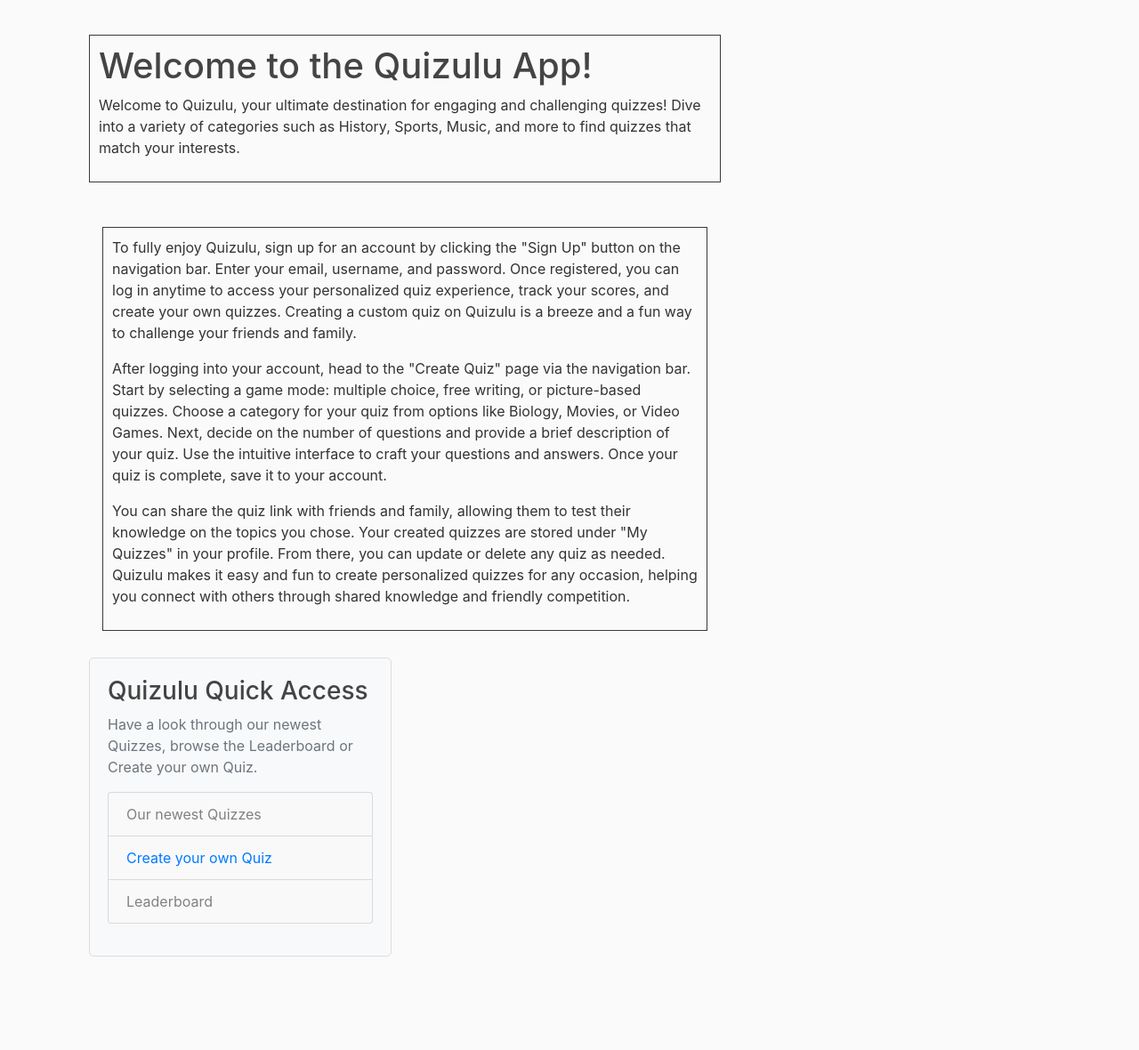
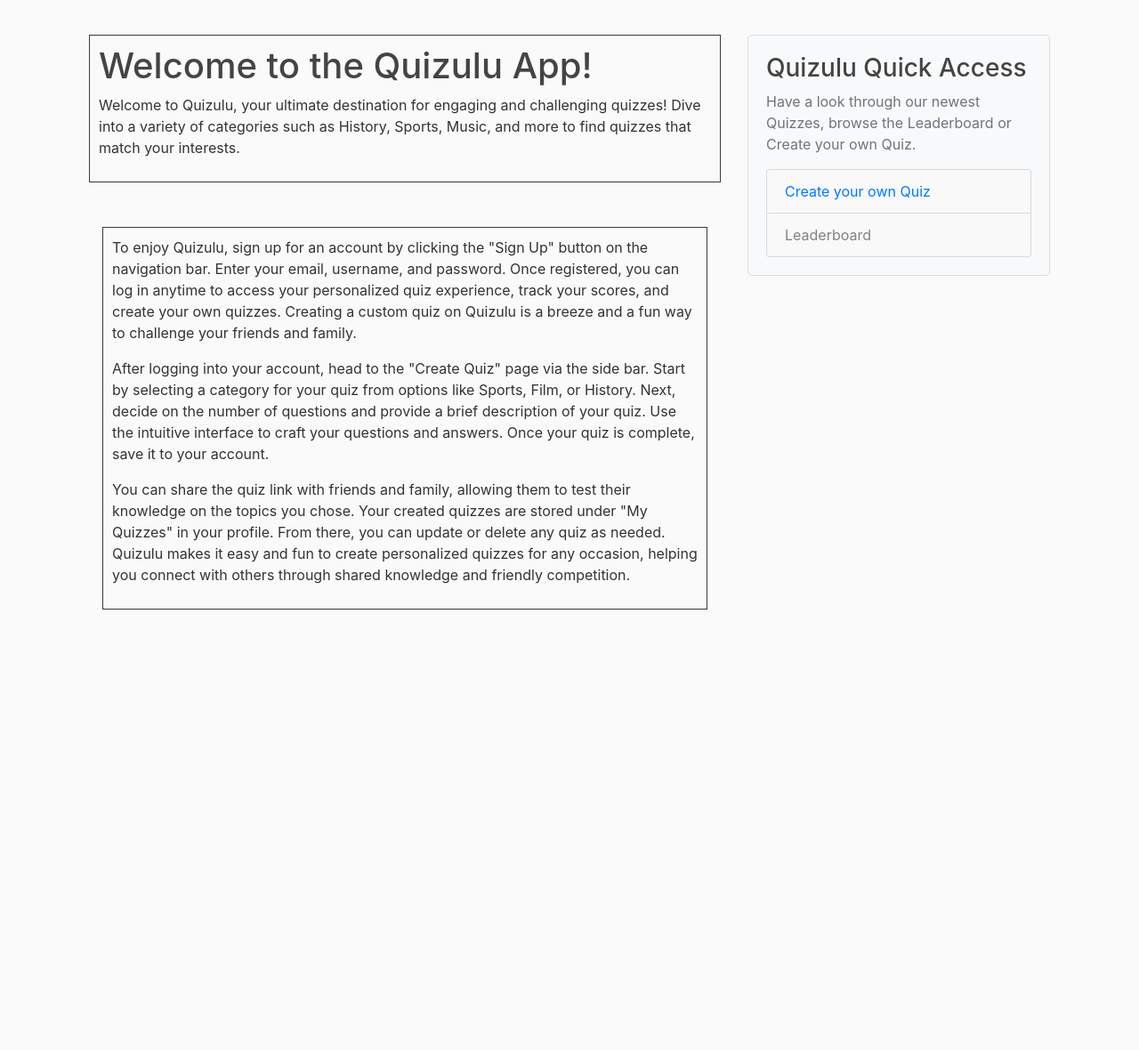
Before and after one commit to valejmdev/Quizulupp4, a Django app: page / in a window 1280 px wide. Shown: the part 56-1236 px from the top of the page at 89% size. Run offline with Django 5.2, Linux system fonts and the light colour scheme; some libraries are stand-ins or nearby versions.

Commit message:
relocated sidebar back to the side again

```diff
--- a/quizulu_django_project/quiz_app/templates/quiz_app/index.html
+++ b/quizulu_django_project/quiz_app/templates/quiz_app/index.html
@@ -12,11 +12,11 @@
         <div class="container gamemode-tiles">
             <div class="border border-dark">
                 <p>
-                        To fully enjoy Quizulu, sign up for an account by clicking the "Sign Up" button on the navigation bar. Enter your email, username, and password. Once registered, you can log in anytime to access your personalized quiz experience, track your scores, and create your own quizzes.
+                    To enjoy Quizulu, sign up for an account by clicking the "Sign Up" button on the navigation bar. Enter your email, username, and password. Once registered, you can log in anytime to access your personalized quiz experience, track your scores, and create your own quizzes.
                     Creating a custom quiz on Quizulu is a breeze and a fun way to challenge your friends and family. <br>
                 </p>
                 <p>
-                        After logging into your account, head to the "Create Quiz" page via the navigation bar. Start by selecting a game mode: multiple choice, free writing, or picture-based quizzes. Choose a category for your quiz from options like Biology, Movies, or Video Games.
+                    After logging into your account, head to the "Create Quiz" page via the side bar. Start by selecting a category for your quiz from options like Sports, Film, or History.
                     Next, decide on the number of questions and provide a brief description of your quiz. Use the intuitive interface to craft your questions and answers. Once your quiz is complete, save it to your account. <br>
                 </p>
                 <p>
@@ -26,20 +26,17 @@
             </div>
         </div>
     </div>
-    </div>
+
     <div class="col-md-4">
         <div class="content-section">
             <h3>Quizulu Quick Access</h3>
-        <p class='text-muted'>Have a look through our newest Quizzes, browse the Leaderboard or Create your own Quiz.
+            <p class='text-muted'>Have a look through our newest Quizzes, browse the Leaderboard or Create your own Quiz.</p>
             <ul class="list-group">
-            <li class="list-group-item list-group-item-light">Our newest Quizzes</li>
                 <li class="list-group-item list-group-item-light"><a href="{% url 'quiz-creator' %}">Create your own Quiz</a></li>
                 <li class="list-group-item list-group-item-light">Leaderboard</li>
             </ul>
-        </p>
         </div>
     </div>
 </div>
 
-
 {% endblock content %}
```
Lines whose indentation alone changed are shown as unchanged.
